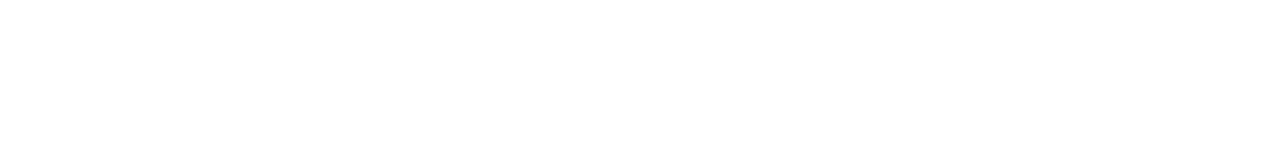
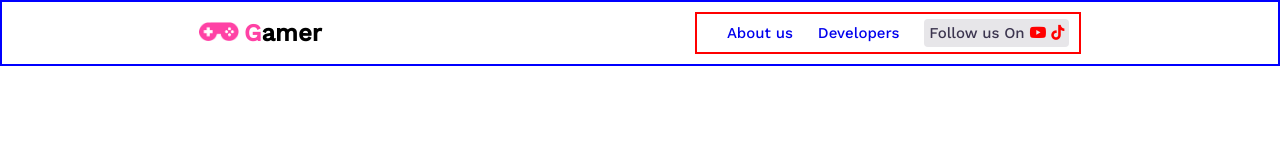
Before and after one commit to sulaimankabir2020/7daysDare, a plain HTML site: page index.html in a window 1280 px wide. Drawn offline with nearby package versions, Linux system fonts and the light colour scheme.

Commit message:
GameZone first nav completed

```diff
--- a/index.html
+++ b/index.html
@@ -3,12 +3,26 @@
 <head>
     <meta charset="UTF-8">
     <meta name="viewport" content="width=device-width, initial-scale=1.0">
-    <title>7daysDare</title>
+    <title>Gaming Landing page Design --</title>
     <link rel="stylesheet" href="style.css">
+    <!-- favicon in below -->
+    <link rel="shortcut icon" href="./snap/figma.png">
+    <!-- fontawesome cdn -->
+    <link rel="stylesheet" href="https://cdnjs.cloudflare.com/ajax/libs/font-awesome/6.5.1/css/all.min.css" integrity="sha512-DTOQO9RWCH3ppGqcWaEA1BIZOC6xxalwEsw9c2QQeAIftl+Vegovlnee1c9QX4TctnWMn13TZye+giMm8e2LwA==" crossorigin="anonymous" referrerpolicy="no-referrer" />
+
+
 </head>
 <body>
     <header>
+        <div class="nav-bar">
+            <div class="nav-icon"><img src="./snap/Frame.png" alt="" class="logo-img">  <h2 id="nav-txt"><span style="color: #FF42A5;">G</span>amer</h2></div>
 
+            <div class="nav-menus">
+                <a href="#">About us</a>
+                <a href="#">Developers</a>
+                <a href="#" id="nav-btn"><span style="color:#3C354F;;">Follow us On</span> <i class="fa-brands fa-youtube"></i> <i class="fa-brands fa-tiktok"></i></a>
+            </div>
+        </div>
     </header>
 </body>
 </html>
--- a/style.css
+++ b/style.css
@@ -1,4 +1,38 @@
+@import url('https://fonts.googleapis.com/css2?family=Work+Sans:wght@400;500&display=swap');
 *{
     margin: 0;
     padding: 0;
 }
+body{
+    font-family: 'Work Sans', sans-serif;
+}
+.nav-bar{
+    border: 2px solid blue;
+    padding: 10px;
+    display: flex;
+    justify-content:space-around;
+    align-items: center;
+}
+#nav-txt{
+    display: inline;
+}
+.logo-img{
+    width: 40px;
+}
+.nav-menus{
+ border: 2px solid red;
+ padding: 10px;
+ font-size: 15px;
+ font-weight: 500;
+}
+.nav-menus a{
+    text-decoration: none;
+    margin-left: 20px;
+}
+#nav-btn{
+    background-color: #E7E6E9;
+    padding: 5px;
+    border-radius: 4px;
+    color: red;
+}
+/* ###################################### */
```
Also changed, not shown: snap/figma.png (added).
